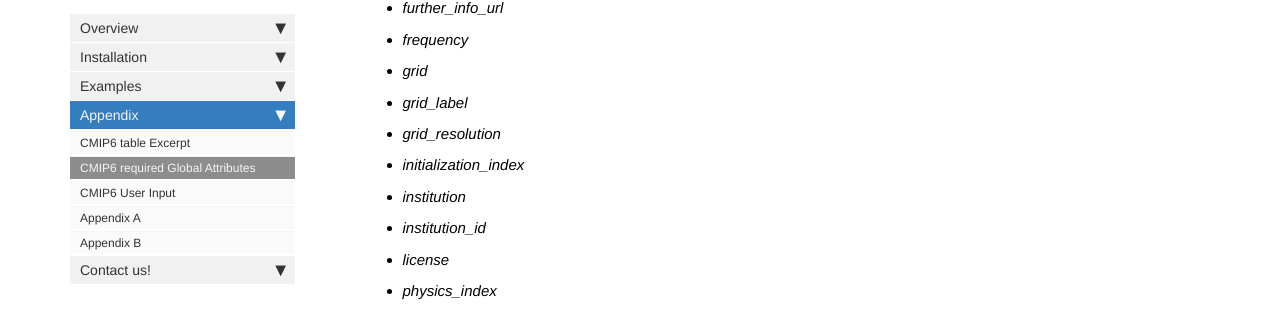
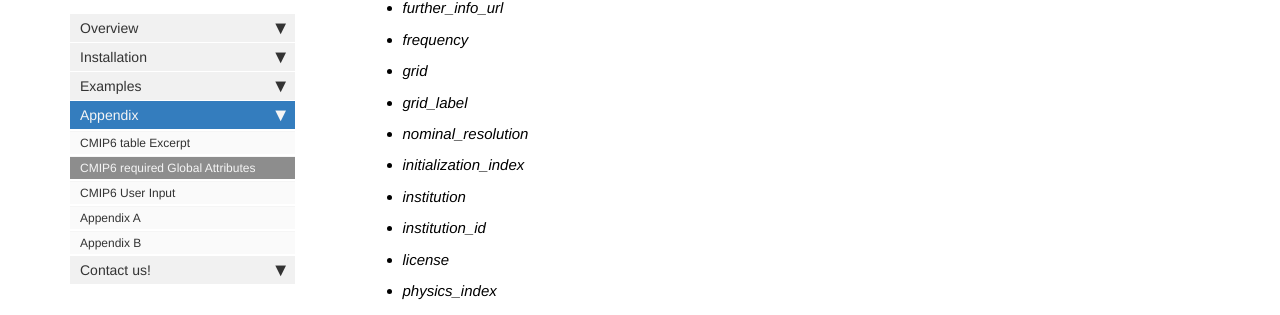
Before and after one commit to mauzey1/cmor3_documentation, a Jekyll site: the page built from mydoc/mydoc_cmip6_global_attributes.md, in a window 1280 px wide and 900 px high, scrolled down 471 px. Shown: the part 135-450 px from the top of the window. Built offline with Jekyll 4.4.1, drawn with Linux system fonts in a browser that asks for light colours; nearby versions of some CDN libraries; comment, search, counter and statistics services are not loaded.

Commit message:
change grid_resolution to nominal_resolution

```diff
--- a/mydoc/mydoc_cmip6_global_attributes.md
+++ b/mydoc/mydoc_cmip6_global_attributes.md
@@ -23,7 +23,7 @@ permalink: /mydoc_cmip6_global_attributes/
 * *frequency*
 * *grid*
 * *grid_label*
-* *grid_resolution*
+* *nominal_resolution*
 * *initialization_index*
 * *institution*
 * *institution_id*
```
Also changed, not shown: mydoc/mydoc_cmip6_user_input.md (+1 -1 lines).
